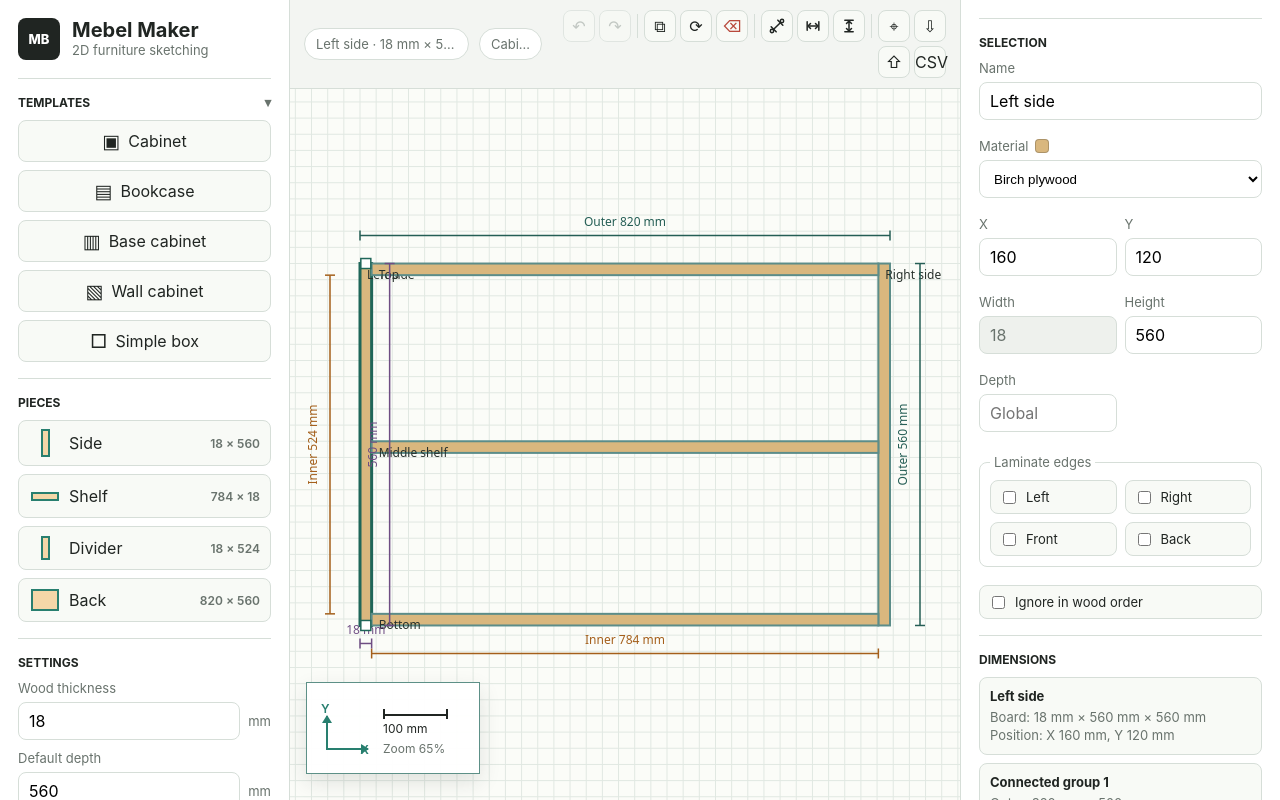
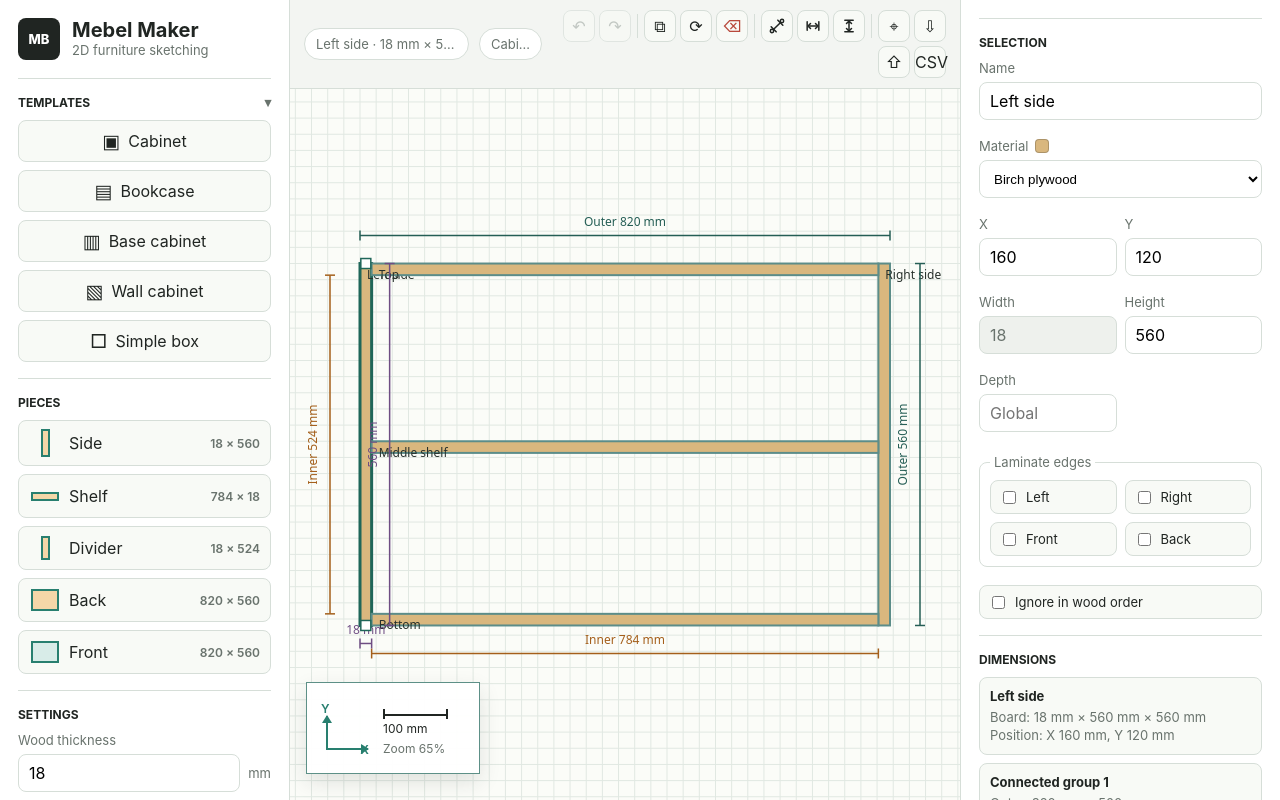
Before and after one commit to biern/mebel-maker, a Svelte app: page / in a window 1280 px wide. Built offline with nearby package versions, Linux system fonts and the light colour scheme.

Commit message:
Add front panel layer

```diff
--- a/src/components/LeftPanel.svelte
+++ b/src/components/LeftPanel.svelte
@@ -56,6 +56,11 @@
         <span>Back</span>
         <strong>820 × 560</strong>
       </button>
+      <button class="preset-card" draggable="true" data-preset="front" title="Front panel">
+        <span class="piece-preview panel front"></span>
+        <span>Front</span>
+        <strong>820 × 560</strong>
+      </button>
     </div>
   </section>
 
@@ -92,6 +97,14 @@
     </label>
   </section>
 
+  <section class="tool-section">
+    <h2>Layers</h2>
+    <label class="toggle-row">
+      <input id="frontLayerToggle" type="checkbox" checked>
+      <span>Show front panels</span>
+    </label>
+  </section>
+
   <details class="tool-section collapsible-section" open>
     <summary>Materials</summary>
     <form class="material-form" id="materialForm">
--- a/src/controller.ts
+++ b/src/controller.ts
@@ -44,6 +44,7 @@ const ui = {
   gridInput: query<HTMLInputElement>("#gridInput"),
   snapToggle: query<HTMLInputElement>("#snapToggle"),
   dimToggle: query<HTMLInputElement>("#dimToggle"),
+  frontLayerToggle: query<HTMLInputElement>("#frontLayerToggle"),
   duplicateBtn: query<HTMLButtonElement>("#duplicateBtn"),
   rotateBtn: query<HTMLButtonElement>("#rotateBtn"),
   undoBtn: query<HTMLButtonElement>("#undoBtn"),
@@ -104,6 +105,7 @@ const state: SketchState = {
   gridOriginY: 120,
   snap: true,
   showDimensions: true,
+  showFrontPanels: true,
   scale: 0.62,
   panX: 160,
   panY: 110,
@@ -145,6 +147,7 @@ interface SavedProject {
   gridOriginY: number;
   snap: boolean;
   showDimensions: boolean;
+  showFrontPanels?: boolean;
   scale: number;
   panX: number;
   panY: number;
@@ -165,7 +168,8 @@ const presets: Record<string, PiecePreset> = {
   side: { name: "Side", kind: "upright", autoThickness: "width", w: () => state.thickness, h: () => 560 },
   shelf: { name: "Shelf", kind: "shelf", autoThickness: "height", w: () => 820 - state.thickness * 2, h: () => state.thickness },
   divider: { name: "Divider", kind: "upright", autoThickness: "width", w: () => state.thickness, h: () => 560 - state.thickness * 2 },
-  back: { name: "Back", kind: "back", autoThickness: "none", w: () => 820, h: () => 560 }
+  back: { name: "Back", kind: "back", autoThickness: "none", w: () => 820, h: () => 560 },
+  front: { name: "Front", kind: "front", autoThickness: "none", w: () => 820, h: () => 560 }
 };
 
 const defaultMaterialId = "birch-plywood";
@@ -513,6 +517,7 @@ function serializeProject(): SavedProject {
     gridOriginY: state.gridOriginY,
     snap: state.snap,
     showDimensions: state.showDimensions,
+    showFrontPanels: state.showFrontPanels,
     scale: state.scale,
     panX: state.panX,
     panY: state.panY
@@ -536,6 +541,7 @@ function applyProject(project: SavedProject, recordHistory = true): void {
   state.gridOriginY = project.gridOriginY ?? (boundsFor(state.boards)?.top ?? state.gridOriginY);
   state.snap = project.snap ?? state.snap;
   state.showDimensions = project.showDimensions ?? state.showDimensions;
+  state.showFrontPanels = project.showFrontPanels ?? state.showFrontPanels;
   state.scale = project.scale ?? state.scale;
   state.panX = project.panX ?? state.panX;
   state.panY = project.panY ?? state.panY;
@@ -629,6 +635,7 @@ function syncSettingsInputs(): void {
   ui.gridInput.value = String(state.grid);
   ui.snapToggle.checked = state.snap;
   ui.dimToggle.checked = state.showDimensions;
+  ui.frontLayerToggle.checked = state.showFrontPanels;
 }
 
 function updateInspector(): void {
@@ -852,10 +859,10 @@ function anchorChipPosition(anchor: BoardAnchor): Point | null {
 
 function anchorTouchedBoard(boardId: number): void {
   const board = state.boards.find((candidate) => candidate.id === boardId);
-  if (!board || board.kind === "back") return;
+  if (!board || board.kind === "back" || board.kind === "front") return;
   state.anchors = state.anchors.filter((anchor) => anchor.boardId !== boardId);
   state.boards.forEach((other) => {
-    if (other.id === board.id || other.kind === "back") return;
+    if (other.id === board.id || other.kind === "back" || other.kind === "front") return;
     touchingEdges(board, other).forEach(([edge, targetEdge]) => addBoardAnchor(board.id, edge, other.id, targetEdge));
   });
 }
@@ -875,6 +882,7 @@ function addBoardAnchor(boardId: number, edge: BoardEdge, targetBoardId: number,
 }
 
 function canAnchorEdge(board: Board, edge: BoardEdge): boolean {
+  if (board.kind === "front") return false;
   if (board.autoThickness === "width") return edge === "top" || edge === "bottom";
   if (board.autoThickness === "height") return edge === "left" || edge === "right";
   return true;
@@ -1471,6 +1479,12 @@ ui.dimToggle.addEventListener("change", () => {
   state.showDimensions = ui.dimToggle.checked;
   refresh();
 });
+ui.frontLayerToggle.addEventListener("change", () => {
+  remember();
+  state.showFrontPanels = ui.frontLayerToggle.checked;
+  state.lastSnap = state.showFrontPanels ? "Front panels shown" : "Front panels ghosted";
+  refresh();
+});
 [ui.nameInput, ui.xInput, ui.yInput, ui.wInput, ui.hInput, ui.depthOverrideInput].forEach((input) => input.addEventListener("input", updateBoardFromInspector));
 ui.materialInput.addEventListener("change", updateMaterialFromInspector);
 ui.materialForm.addEventListener("submit", (event) => {
--- a/src/geometry.ts
+++ b/src/geometry.ts
@@ -60,14 +60,14 @@ export function edgesForRect(rect: Rect): RectEdges {
 export function hitTest(boards: Board[], point: Point): Board | null {
   for (let i = boards.length - 1; i >= 0; i -= 1) {
     const board = boards[i];
-    if (board.kind === "back") continue;
+    if (isOverlayPanel(board)) continue;
     if (pointInBoard(board, point)) {
       return board;
     }
   }
   for (let i = boards.length - 1; i >= 0; i -= 1) {
     const board = boards[i];
-    if (board.kind !== "back") continue;
+    if (!isOverlayPanel(board)) continue;
     if (pointInBoard(board, point)) {
       return board;
     }
@@ -102,7 +102,7 @@ export function snapValueToGrid(state: SketchState, value: number, axis: "x" | "
 }
 
 export function alignGridOriginToBounds(state: SketchState): void {
-  const bounds = boundsFor(state.boards.filter((board) => board.kind !== "back")) ?? boundsFor(state.boards);
+  const bounds = boundsFor(state.boards.filter((board) => !isOverlayPanel(board))) ?? boundsFor(state.boards);
   if (!bounds) return;
   state.gridOriginX = bounds.left;
   state.gridOriginY = bounds.top;
@@ -139,7 +139,7 @@ export function computeGroups(boards: Board[]): void {
 export function innerDimensions(boards: Board[], thickness: number): InnerDimensions | null {
   const bounds = boundsFor(boards);
   if (!bounds) return null;
-  const frameBoards = boards.filter((board) => board.kind !== "back");
+  const frameBoards = boards.filter((board) => !isOverlayPanel(board));
 
   const leftPanel = frameBoards.find((board) => Math.abs(board.x - bounds.left) <= 0.5 && board.h > thickness * 2);
   const rightPanel = frameBoards.find((board) => Math.abs(board.x + board.w - bounds.right) <= 0.5 && board.h > thickness * 2);
@@ -329,7 +329,7 @@ export function computeOverlaps(boards: Board[]): OverlapRegion[] {
     for (let j = i + 1; j < boards.length; j += 1) {
       const a = boards[i];
       const b = boards[j];
-      if (a.kind === "back" || b.kind === "back") continue;
+      if (isOverlayPanel(a) || isOverlayPanel(b)) continue;
       const x = Math.max(a.x, b.x);
       const y = Math.max(a.y, b.y);
       const right = Math.min(a.x + a.w, b.x + b.w);
@@ -456,7 +456,7 @@ function clamp(value: number, min: number, max: number): number {
 }
 
 function connected(a: Board, b: Board): boolean {
-  if (a.kind === "back" || b.kind === "back") return false;
+  if (isOverlayPanel(a) || isOverlayPanel(b)) return false;
   if (intersects(a, b)) return true;
   const ae = rectEdges(a);
   const be = rectEdges(b);
@@ -464,6 +464,10 @@ function connected(a: Board, b: Board): boolean {
   const horizontalTouch = Math.abs(ae.bottom - be.top) <= 0.5 || Math.abs(be.bottom - ae.top) <= 0.5;
   return (verticalTouch && overlaps(ae.top, ae.bottom, be.top, be.bottom)) ||
     (horizontalTouch && overlaps(ae.left, ae.right, be.left, be.right));
+}
+
+function isOverlayPanel(board: Board): boolean {
+  return board.kind === "back" || board.kind === "front";
 }
 
 function overlaps(a1: number, a2: number, b1: number, b2: number): boolean {
--- a/src/renderer.ts
+++ b/src/renderer.ts
@@ -37,7 +37,7 @@ export class SketchRenderer {
     this.drawGrid(rect.width, rect.height);
     this.state.boards
       .slice()
-      .sort((a, b) => Number(a.kind !== "back") - Number(b.kind !== "back"))
+      .sort((a, b) => this.layerOrder(a) - this.layerOrder(b))
       .forEach((board) => this.drawBoard(board));
     this.drawOverlaps();
     this.drawSnapGuides(rect.width, rect.height);
@@ -84,8 +84,10 @@ export class SketchRenderer {
     const selected = board.id === this.state.selectedId;
     const groupColor = colors[(board.group - 1) % colors.length] ?? colors[0];
     const material = this.materialFor(board);
+    const opacity = board.kind === "front" && !this.state.showFrontPanels ? 0.3 : 1;
 
     this.ctx.save();
+    this.ctx.globalAlpha = opacity;
     this.ctx.fillStyle = board.kind === "back" ? this.withAlpha(material.color, 0.36) : material.color;
     this.ctx.strokeStyle = selected ? "#1f6659" : groupColor;
     this.ctx.lineWidth = board.kind === "back" ? 1.5 : selected ? 3 : 2;
@@ -107,6 +109,12 @@ export class SketchRenderer {
     this.ctx.textBaseline = "top";
     this.ctx.fillText(board.name, point.x + 7, point.y + 6);
     this.ctx.restore();
+  }
+
+  private layerOrder(board: Board): number {
+    if (board.kind === "back") return 0;
+    if (board.kind === "front") return 2;
+    return 1;
   }
 
   private materialFor(board: Board): Material {
--- a/src/types.ts
+++ b/src/types.ts
@@ -1,4 +1,4 @@
-export type BoardKind = "upright" | "shelf" | "panel" | "back";
+export type BoardKind = "upright" | "shelf" | "panel" | "back" | "front";
 export type AutoThicknessAxis = "width" | "height" | "none";
 export type ResizeHandle = "n" | "s" | "e" | "w" | "ne" | "nw" | "se" | "sw";
 export type BoardEdge = "left" | "right" | "top" | "bottom";
@@ -64,6 +64,7 @@ export interface SketchState {
   gridOriginY: number;
   snap: boolean;
   showDimensions: boolean;
+  showFrontPanels: boolean;
   scale: number;
   panX: number;
   panY: number;
--- a/styles.css
+++ b/styles.css
@@ -260,6 +260,11 @@ h1 {
 .piece-preview.panel {
   height: 22px;
   width: 28px;
+}
+
+.piece-preview.panel.front {
+  background: #d8ece8;
+  border-style: double;
 }
 
 .field {
```
Also changed, not shown: scripts/geometry-check.ts (+7 -1 lines).
